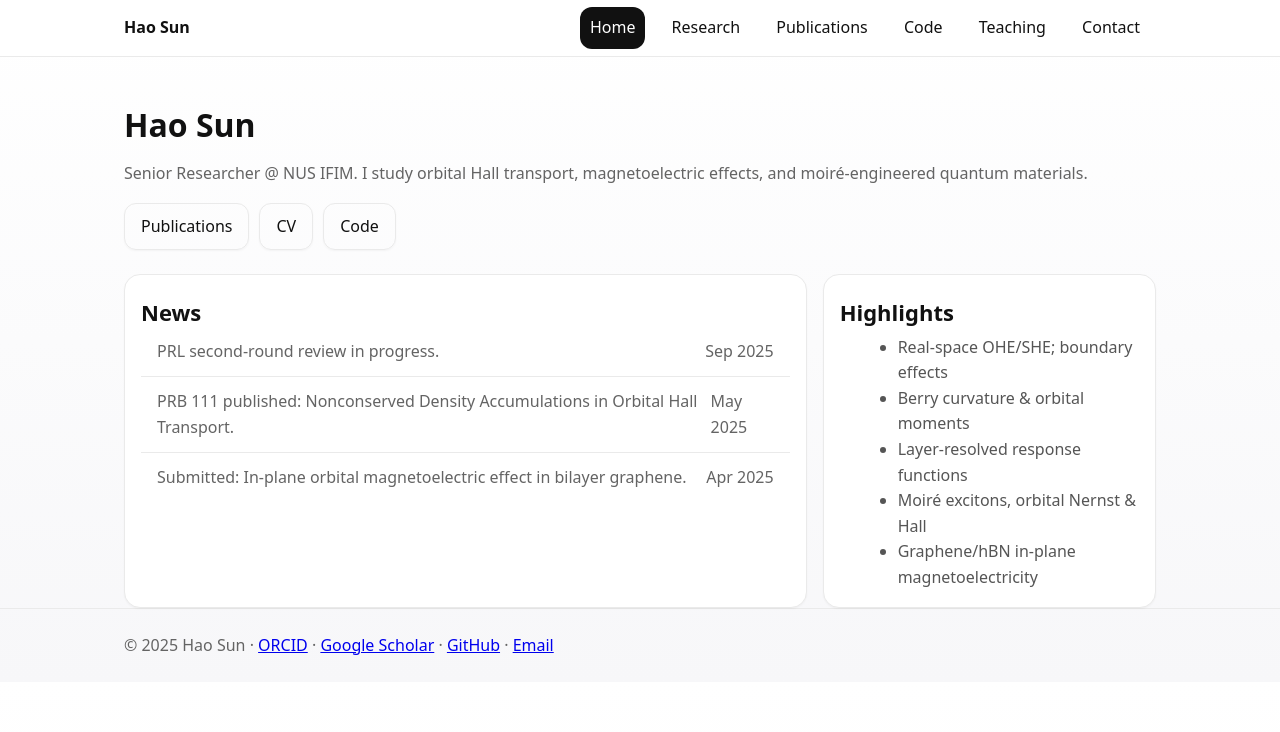
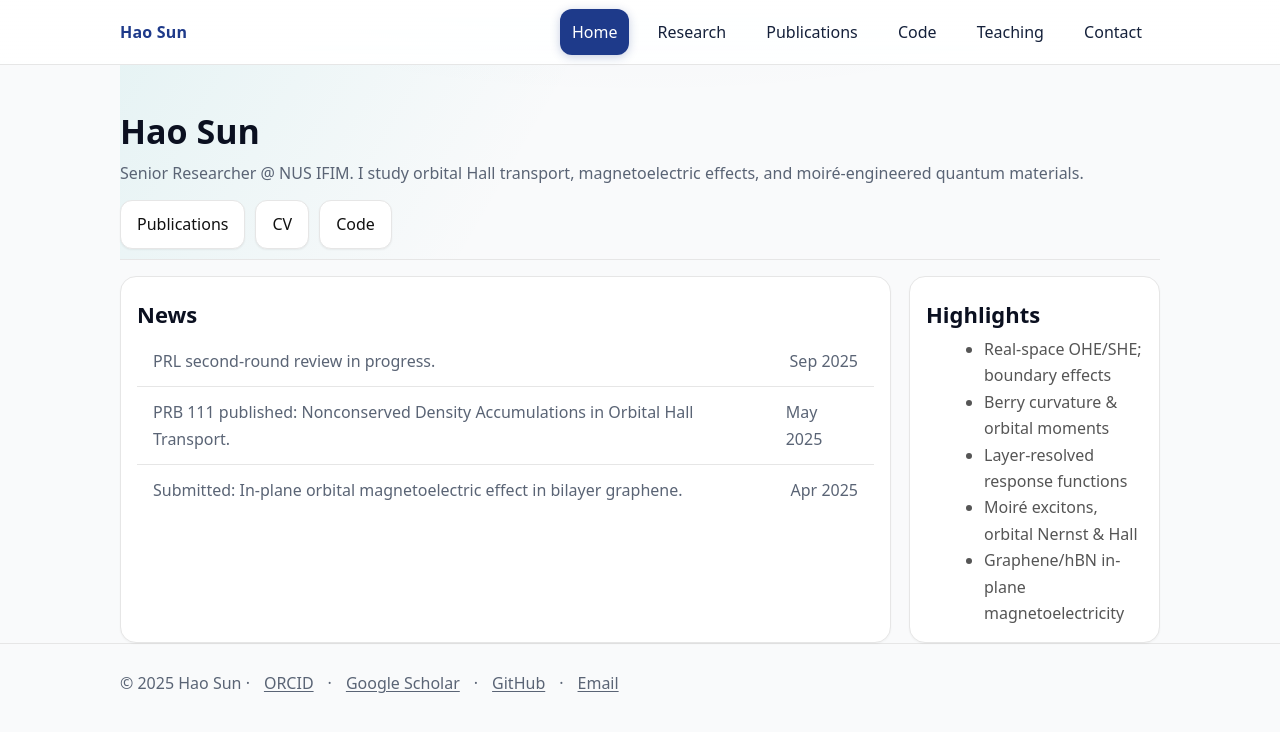
Before and after one commit to sunohao/sunhao_condensed_physics, a Jekyll site: the page built from index.md, in a window 1280 px wide. Shown: the top 732 px of the page. Built offline with Jekyll 4.4.1, drawn with Linux system fonts in a browser that asks for light colours.

Commit message:
modify config

```diff
--- a/assets/main.css
+++ b/assets/main.css
@@ -1,38 +1,136 @@
-:root { --w: 1080px; --r: 16px; --b: #eaeaea; }
-* { box-sizing: border-box; }
-body { margin:0; font:16px/1.6 system-ui,-apple-system,Segoe UI,Roboto,Helvetica,Arial,"Apple Color Emoji","Segoe UI Emoji"; color:#111; background: linear-gradient(#fff,#f7f7f9); }
-.wrap { max-width: var(--w); margin: 0 auto; padding: 0 24px; }
-.sr-only { position: absolute; width: 1px; height: 1px; padding: 0; margin: -1px; overflow: hidden; clip: rect(0, 0, 0, 0); white-space: nowrap; border: 0; }
-.skip:focus { position: fixed; inset: 16px auto auto 16px; background:#fff; padding:8px 12px; border-radius:8px; box-shadow:0 2px 10px rgba(0,0,0,.1); }
+:root{
+  --w: 1080px;
+  --r: 16px;
+  --b: #e6e6e6;
+  --paper: #f9fafb;
+  --ink: #0b1020;
+  --muted: #5a6475;
+  --acc: #1e3a8a;      /* accent (deep indigo/blue) */
+  --acc-2: #0ea5a5;    /* secondary (teal) */
+}
+*{box-sizing:border-box}
+html,body{height:100%}
+body{
+  margin:0;
+  font:16px/1.65 system-ui,-apple-system,Segoe UI,Roboto,Helvetica,Arial,"Apple Color Emoji","Segoe UI Emoji";
+  color:var(--ink);
+  background:
+    radial-gradient(1200px 500px at 50% -200px, rgba(30,58,138,.05), transparent 60%),
+    var(--paper);
+}
+
+/* Layout helpers */
+.wrap{max-width:var(--w); margin:0 auto; padding:0 20px}
+.sr-only{position:absolute;width:1px;height:1px;padding:0;margin:-1px;overflow:hidden;clip:rect(0,0,0,0);white-space:nowrap;border:0}
+.skip:focus{position:fixed;inset:16px auto auto 16px;background:#fff;padding:8px 12px;border-radius:10px;box-shadow:0 8px 30px rgba(0,0,0,.12)}
 
 /* Header */
-.site-header { position: sticky; top:0; z-index:10; backdrop-filter: blur(6px); background: rgba(255,255,255,.8); border-bottom:1px solid var(--b); }
-.h-row { height:56px; display:flex; align-items:center; justify-content:space-between; }
-.brand a { text-decoration:none; font-weight:600; color:#111; }
-.nav a { display:inline-block; margin:0 6px; padding:8px 10px; border-radius:12px; text-decoration:none; color:#111; }
-.nav a.active { background:#111; color:#fff; }
-main { padding: 24px 0 48px; }
-.hero { padding: 48px 0 8px; }
-.btn { display:inline-block; padding:10px 16px; border-radius:12px; border:1px solid var(--b); text-decoration:none; color:#111; box-shadow: 0 1px 2px rgba(0,0,0,.04); }
-.grid { display:grid; gap:16px; }
-.cols-3 { grid-template-columns: 1fr; }
-.cols-2 { grid-template-columns: 1fr; }
-@media (min-width: 992px) {
-  .cols-3 { grid-template-columns: 1fr 1fr 1fr; }
-  .cols-2 { grid-template-columns: 1fr 1fr; }
+.site-header{
+  position:sticky;top:0;z-index:40;
+  backdrop-filter:saturate(130%) blur(6px);
+  background:linear-gradient(180deg, rgba(255,255,255,.92), rgba(255,255,255,.86));
+  border-bottom:1px solid var(--b);
 }
-.card { border:1px solid var(--b); border-radius: var(--r); background:#fff; box-shadow: 0 1px 2px rgba(0,0,0,.04); }
-.card.pad { padding:16px; }
-.muted { color:#646464; }
-footer.site-footer { border-top:1px solid var(--b); padding:24px 0; color:#666; }
-h1,h2,h3 { line-height:1.25; margin:0; }
-h1 { font-size: 32px; }
-h2 { font-size: 22px; margin-top: 8px; }
-h3 { font-size: 18px; margin: 0; }
-ul.news { list-style:none; margin:0; padding:0; }
-ul.news li { display:flex; justify-content:space-between; gap:12px; padding:12px 16px; border-top:1px solid var(--b); }
-ul.news li:first-child { border-top: none; }
-table { width:100%; border-collapse: collapse; }
-th, td { text-align:left; padding:10px 12px; }
-thead { background:#fafafa; }
-tr + tr { border-top:1px solid var(--b); }
+.h-row{height:64px;display:flex;align-items:center;justify-content:space-between;gap:18px}
+.brand a{display:inline-block;text-decoration:none;font-weight:700;letter-spacing:.2px;color:var(--acc);}
+.nav a{
+  display:inline-block;
+  margin:0 6px;
+  padding:10px 12px;
+  border-radius:12px;
+  text-decoration:none;
+  color:#14203a;
+  position:relative;
+  transition:background .2s ease, transform .08s ease;
+}
+.nav a:hover{background:rgba(14,165,165,.08)}
+.nav a.active{
+  color:#fff;background:var(--acc);
+  box-shadow:0 2px 10px rgba(30,58,138,.25)
+}
+
+/* Hero & sections */
+main{padding:26px 0 56px}
+.hero{padding:46px 0 10px;border-bottom:1px solid var(--b);
+  background:
+    linear-gradient(120deg, rgba(14,165,165,.08), transparent 40%);
+}
+.hero h1{font-size:34px;line-height:1.2;margin:0}
+.hero .sub{color:var(--muted);max-width:56ch;margin-top:6px}
+.cta-row{display:flex;flex-wrap:wrap;gap:10px;margin-top:14px}
+.btn{
+  display:inline-block;padding:10px 16px;border-radius:12px;border:1px solid var(--b);
+  background:#fff;color:#111;text-decoration:none;
+  box-shadow:0 1px 2px rgba(0,0,0,.06);
+}
+.btn.acc{border-color:transparent;background:var(--acc);color:#fff}
+.btn:hover{box-shadow:0 4px 14px rgba(0,0,0,.08);transform:translateY(-1px)}
+
+/* Cards & grids */
+.grid{display:grid;gap:18px}
+.cols-3{grid-template-columns:1fr}
+.cols-2{grid-template-columns:1fr}
+@media(min-width: 980px){
+  .cols-3{grid-template-columns:2fr 1fr 1fr}
+  .cols-2{grid-template-columns:1fr 1fr}
+}
+.card{
+  border:1px solid var(--b);
+  border-radius:var(--r);
+  background:#fff;
+  box-shadow:0 1px 2px rgba(0,0,0,.04);
+}
+.card.pad{padding:16px}
+.card.accent{border-left:4px solid var(--acc)}
+
+/* Typography */
+h1,h2,h3{line-height:1.25;margin:0 0 6px}
+h2{font-size:22px;margin-top:8px}
+h3{font-size:18px}
+p{margin:8px 0 0}
+.muted{color:var(--muted)}
+a{color:var(--acc);text-underline-offset:2px}
+a:hover{opacity:.9}
+
+/* News list */
+ul.news{list-style:none;padding:0;margin:8px 0 0}
+ul.news li{display:flex;justify-content:space-between;gap:12px;padding:12px 16px;border-top:1px solid var(--b)}
+ul.news li:first-child{border-top:none}
+time{color:#6b7280}
+
+/* Tables */
+table{width:100%;border-collapse:collapse}
+th,td{text-align:left;padding:10px 12px}
+thead{background:#f5f7fb}
+tr+tr{border-top:1px solid var(--b)}
+
+/* Footer */
+footer.site-footer{border-top:1px solid var(--b);padding:26px 0;color:#667085}
+footer.site-footer a{color:inherit}
+footer.site-footer .wrap{display:flex;flex-wrap:wrap;gap:14px}
+
+/* Code blocks */
+pre,code{font-family:ui-monospace,SFMono-Regular,Menlo,Monaco,Consolas,"Liberation Mono","Courier New",monospace}
+pre{background:#0b1220;color:#e6edf3;border-radius:12px;padding:14px;overflow:auto}
+code{background:#eef2ff;padding:2px 6px;border-radius:6px}
+
+/* Dark mode */
+@media (prefers-color-scheme: dark){
+  :root{
+    --paper:#0b1020;
+    --ink:#e6edf3;
+    --muted:#9aa4b2;
+    --b:#1a2138;
+  }
+  body{background:var(--paper)}
+  .site-header{background:linear-gradient(180deg, rgba(16,24,40,.85), rgba(16,24,40,.78));border-color:var(--b)}
+  .nav a{color:#e6edf3}
+  .nav a:hover{background:rgba(14,165,165,.16)}
+  .nav a.active{background:var(--acc)}
+  .hero{border-color:var(--b);background:linear-gradient(120deg, rgba(14,165,165,.12), transparent 40%)}
+  .card{background:#0f1629;border-color:var(--b)}
+  thead{background:#0f1b31}
+  pre{background:#0f1629;color:#e6edf3}
+  code{background:#0f1b31}
+  footer.site-footer{border-color:var(--b);color:#9aa4b2}
+}
```
Also changed, not shown: 1 other file.
